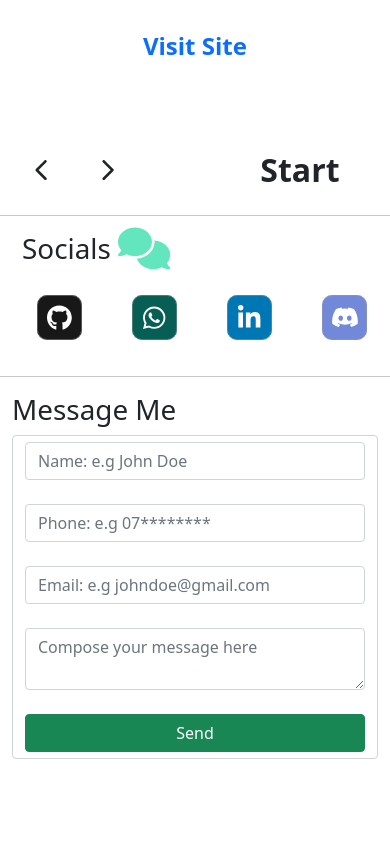
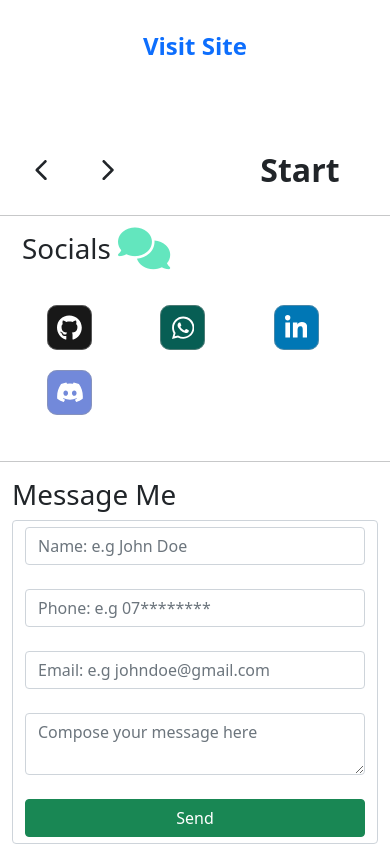
Before and after one commit to Unrealrojo234/PortfolioWebsite, a React (Vite) app: page / in a window 390 px wide. Shown: the part 1751-2595 px from the top of the page. Before the commit the page ends 2510 px from the top, so only its background shows below. Built offline with nearby package versions, Linux system fonts and the light colour scheme; no server answers.

Commit message:
Made Socials responsive

```diff
--- a/Socials.jsx
+++ b/Socials.jsx
@@ -11,6 +11,8 @@ export default function Socials() {
         ></i>
       </h1>
       <div className="social-card">
+        <div className="row">
+          <div className="col">
             <a href="https://github.com/Unrealrojo234" target="blank">
               <button className="Btn github">
                 <span className="svgContainer">
@@ -21,6 +23,8 @@ export default function Socials() {
                 <span className="BG"></span>
               </button>
             </a>
+          </div>
+          <div className="col">
             <a href="https://wa.me/254754731947" target="blank">
               <button className="Btn whatsapp">
                 <span className="svgContainer">
@@ -36,7 +40,8 @@ export default function Socials() {
                 <span className="BG"></span>
               </button>
             </a>
-
+          </div>
+          <div className="col">
             <a href="https://www.linkedin.com/in/ryan-otieno-6311a72b0/">
               <button className="Btn linkdin">
                 <span className="svgContainer">
@@ -53,7 +58,8 @@ export default function Socials() {
                 <span className="BG"></span>
               </button>
             </a>
-
+          </div>
+          <div className="col">
             <a href="https://discord.com/invite/xXWkmmHJ" target="blank">
               <button className="Btn discord">
                 <span className="svgContainer">
@@ -71,5 +77,7 @@ export default function Socials() {
             </a>
           </div>
         </div>
+      </div>
+    </div>
   );
 }
--- a/socials.css
+++ b/socials.css
@@ -13,6 +13,7 @@
   .Btn {
     width: 45px;
     height: 45px;
+    margin: 10px;
     display: flex;
     align-items: center;
     justify-content: center;
```
Lines whose indentation alone changed are shown as unchanged.
